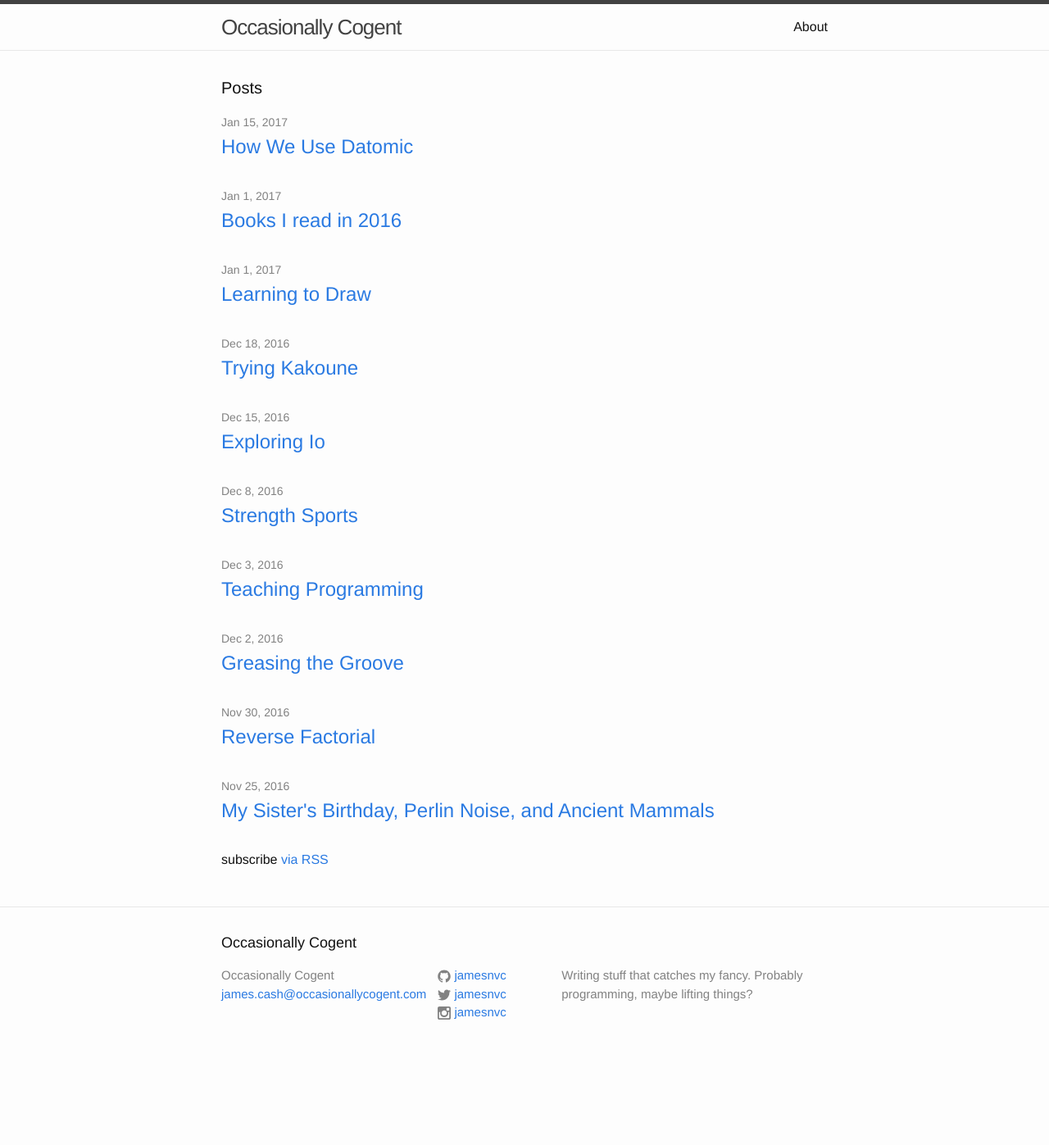
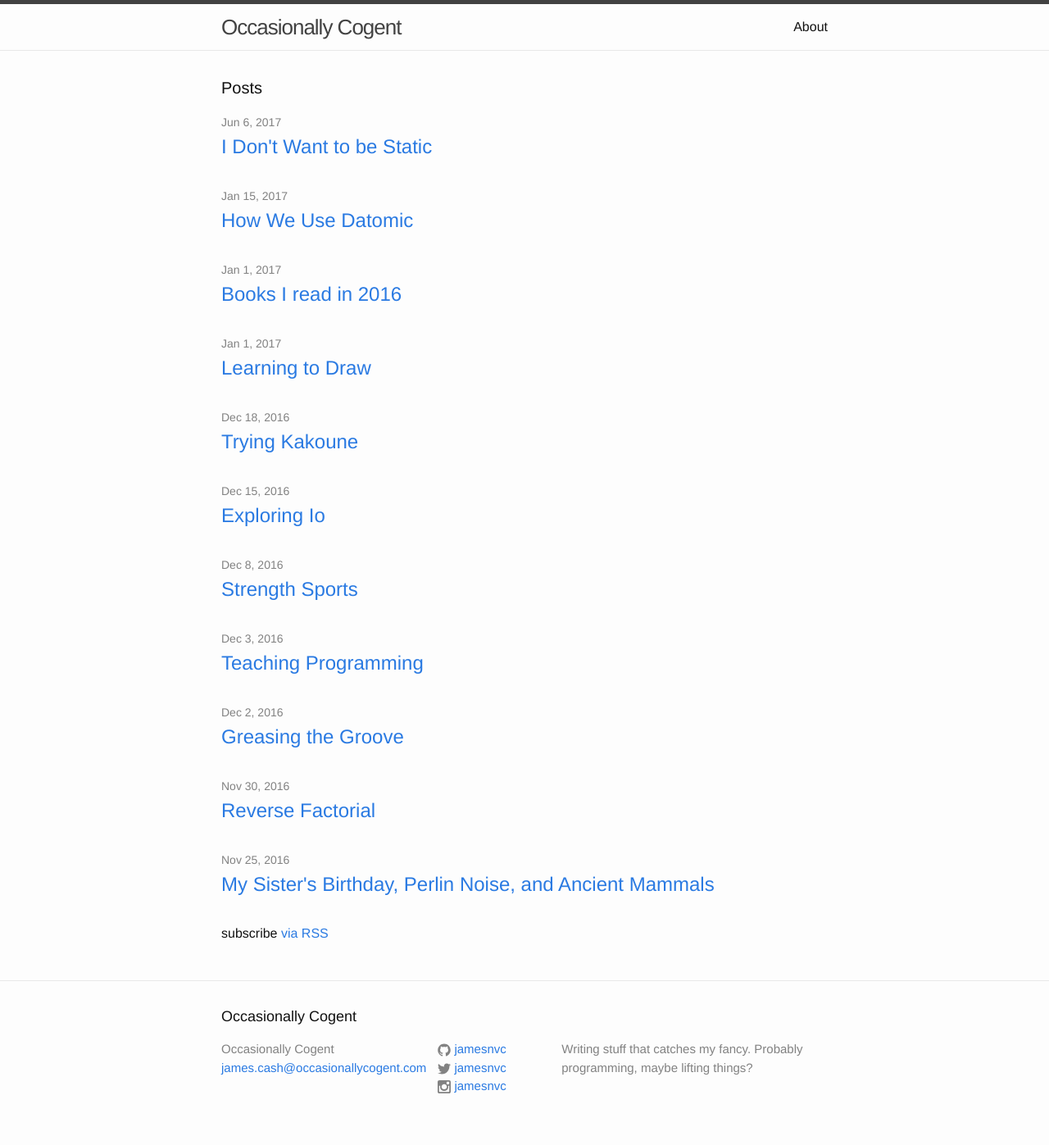
Before and after one commit to jamesnvc/occasionallycogent, a Jekyll site: the page built from index.html, in a window 1280 px wide. Shown: the whole page at 82% size. Built offline with Jekyll 4.4.1, drawn with Linux system fonts in a browser that asks for light colours; before the commit the page ends 1307 px from its top, so only the background shows below that.

Commit message:
Change title, move to published

```diff
--- a/_drafts/static-type-systems.md
+++ b/_posts/2017-06-06-static-type-systems.md
@@ -1,6 +1,6 @@
 ---
 layout: post
-title: "Static Type Systems"
+title: "I Don't Want to be Static"
 date: 2017-06-06 10:48:25
 ---
 
```
